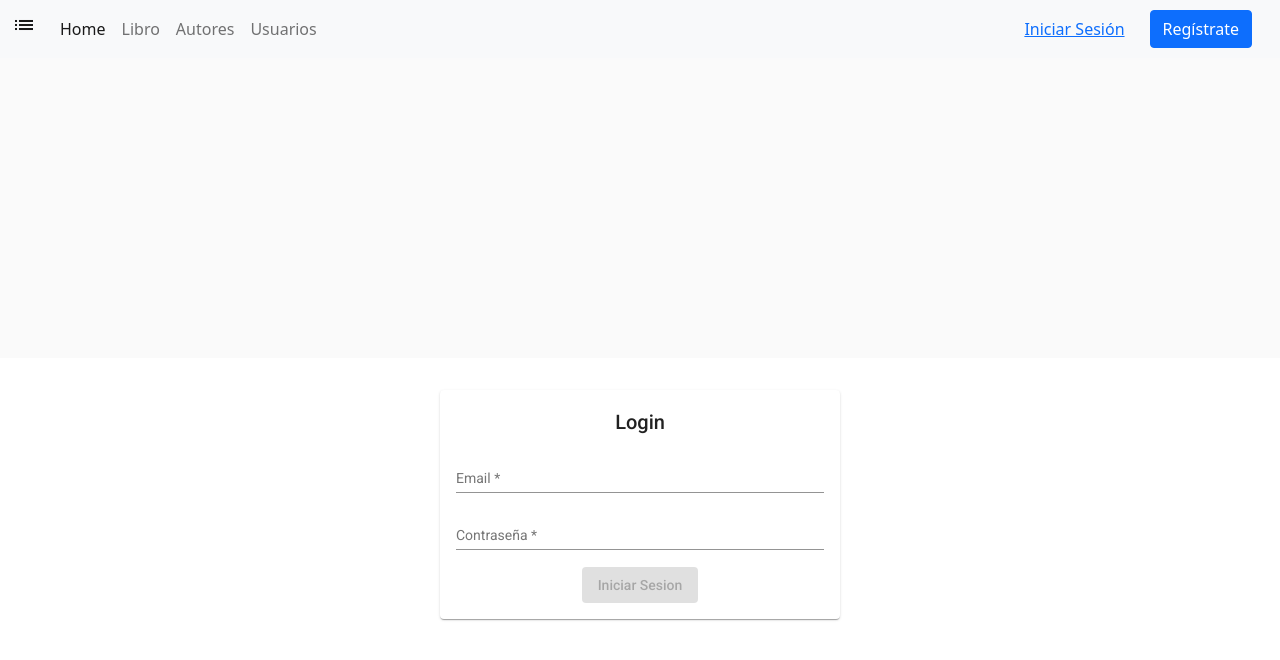
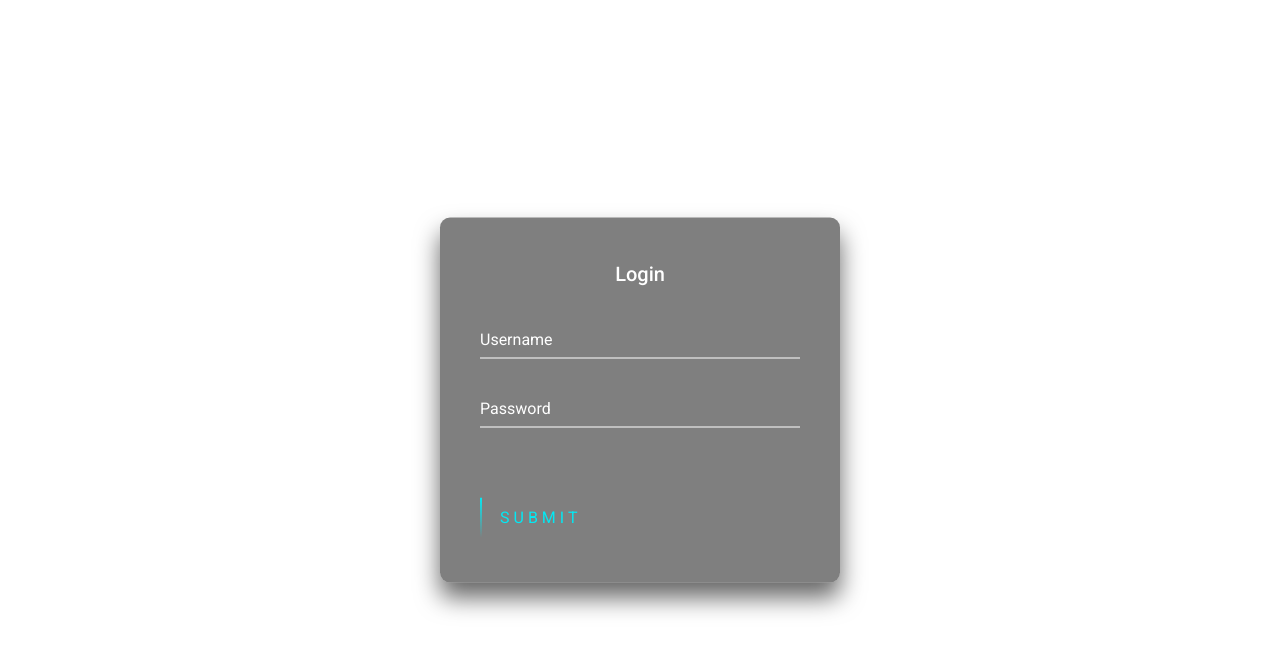
Before and after one commit to sarabarrado/SaraBR, an Angular app: page / in a window 1280 px wide. Shown: the top 660 px of the page. Built offline with nearby package versions, Linux system fonts and the light colour scheme; no server answers.

Commit message:
Login modificado

```diff
--- a/src/app/app.component.css
+++ b/src/app/app.component.css
@@ -14,3 +14,171 @@
 .example-sidenav {
   padding: 20px;
 }
+
+html {
+    height: 100%;
+  }
+  body {
+    margin:0;
+    padding:0;
+    font-family: sans-serif;
+    background: linear-gradient(#141e30, #243b55);
+  }
+
+  .login-box {
+    position: absolute;
+    top: 50%;
+    left: 50%;
+    width: 400px;
+    padding: 40px;
+    transform: translate(-50%, -50%);
+    background: rgba(0,0,0,.5);
+    box-sizing: border-box;
+    box-shadow: 0 15px 25px rgba(0,0,0,.6);
+    border-radius: 10px;
+  }
+
+  .login-box h2 {
+    margin: 0 0 30px;
+    padding: 0;
+    color: #fff;
+    text-align: center;
+  }
+
+  .login-box .user-box {
+    position: relative;
+  }
+
+  .login-box .user-box input {
+    width: 100%;
+    padding: 10px 0;
+    font-size: 16px;
+    color: #fff;
+    margin-bottom: 30px;
+    border: none;
+    border-bottom: 1px solid #fff;
+    outline: none;
+    background: transparent;
+  }
+  .login-box .user-box label {
+    position: absolute;
+    top:0;
+    left: 0;
+    padding: 10px 0;
+    font-size: 16px;
+    color: #fff;
+    pointer-events: none;
+    transition: .5s;
+  }
+
+  .login-box .user-box input:focus ~ label,
+  .login-box .user-box input:valid ~ label {
+    top: -20px;
+    left: 0;
+    color: #03e9f4;
+    font-size: 12px;
+  }
+
+  .login-box form a {
+    position: relative;
+    display: inline-block;
+    padding: 10px 20px;
+    color: #03e9f4;
+    font-size: 16px;
+    text-decoration: none;
+    text-transform: uppercase;
+    overflow: hidden;
+    transition: .5s;
+    margin-top: 40px;
+    letter-spacing: 4px
+  }
+
+  .login-box a:hover {
+    background: #03e9f4;
+    color: #fff;
+    border-radius: 5px;
+    box-shadow: 0 0 5px #03e9f4,
+                0 0 25px #03e9f4,
+                0 0 50px #03e9f4,
+                0 0 100px #03e9f4;
+  }
+
+  .login-box a span {
+    position: absolute;
+    display: block;
+  }
+
+  .login-box a span:nth-child(1) {
+    top: 0;
+    left: -100%;
+    width: 100%;
+    height: 2px;
+    background: linear-gradient(90deg, transparent, #03e9f4);
+    animation: btn-anim1 1s linear infinite;
+  }
+
+  @keyframes btn-anim1 {
+    0% {
+      left: -100%;
+    }
+    50%,100% {
+      left: 100%;
+    }
+  }
+
+  .login-box a span:nth-child(2) {
+    top: -100%;
+    right: 0;
+    width: 2px;
+    height: 100%;
+    background: linear-gradient(180deg, transparent, #03e9f4);
+    animation: btn-anim2 1s linear infinite;
+    animation-delay: .25s
+  }
+
+  @keyframes btn-anim2 {
+    0% {
+      top: -100%;
+    }
+    50%,100% {
+      top: 100%;
+    }
+  }
+
+  .login-box a span:nth-child(3) {
+    bottom: 0;
+    right: -100%;
+    width: 100%;
+    height: 2px;
+    background: linear-gradient(270deg, transparent, #03e9f4);
+    animation: btn-anim3 1s linear infinite;
+    animation-delay: .5s
+  }
+
+  @keyframes btn-anim3 {
+    0% {
+      right: -100%;
+    }
+    50%,100% {
+      right: 100%;
+    }
+  }
+
+  .login-box a span:nth-child(4) {
+    bottom: -100%;
+    left: 0;
+    width: 2px;
+    height: 100%;
+    background: linear-gradient(360deg, transparent, #03e9f4);
+    animation: btn-anim4 1s linear infinite;
+    animation-delay: .75s
+  }
+
+  @keyframes btn-anim4 {
+    0% {
+      bottom: -100%;
+    }
+    50%,100% {
+      bottom: 100%;
+    }
+  }
--- a/src/app/app.component.html
+++ b/src/app/app.component.html
@@ -1,52 +1,46 @@
-<!doctype html>
-<html lang="en">
-<head>
+<!-- <mat-card>
+  <mat-card-content>
+    <div fxLayout="column" fxLayoutAlign="center center">
+    <form #loginForm="ngForm" (ngSubmit)="onSubmit()">
 
-  <link rel="icon" type="image/x-icon" href="favicon.ico">
-  <script src="https://cdn.jsdelivr.net/npm/@popperjs/core@2.9.2/dist/umd/popper.min.js" integrity="sha384-IQsoLXl5PILFhosVNubq5LC7Qb9DXgDA9i+tQ8Zj3iwWAwPtgFTxbJ8NT4GN1R8p" crossorigin="anonymous"></script>
-
-  <link href="https://cdn.jsdelivr.net/npm/bootstrap@5.0.2/dist/css/bootstrap.min.css" rel="stylesheet" integrity="sha384-EVSTQN3/azprG1Anm3QDgpJLIm9Nao0Yz1ztcQTwFspd3yD65VohhpuuCOmLASjC" crossorigin="anonymous">
-  <script src="https://cdn.jsdelivr.net/npm/bootstrap@5.0.2/dist/js/bootstrap.bundle.min.js" integrity="sha384-MrcW6ZMFYlzcLA8Nl+NtUVF0sA7MsXsP1UyJoMp4YLEuNSfAP+JcXn/tWtIaxVXM" crossorigin="anonymous"></script>
-</head>
-<body>
-<nav class="navbar navbar-expand-lg navbar-light bg-light">
-  <div class="container-fluid">
-
-    <a class="navbar-brand" (click)="drawer.toggle()" ><mat-icon>list</mat-icon></a>
-
-    <div
-      class="collapse navbar-collapse"
-      id="navbarNavAltMarkup">
-      <div class="navbar-nav">
-        <a class="nav-link active" aria-current="page" routerLink="/">Home</a>
-        <a class="nav-link" routerLink="/libros" routerLinkActive="active">Libro</a>
-        <a class="nav-link" routerLink="/autores" routerLinkActive="active">Autores</a>
-        <a class="nav-link" routerLink="/usuarios" routerLinkActive="active">Usuarios</a>
-
-
-      </div>
+      <h2>Login</h2>
+       <mat-error *ngIf="!loginValid">
+        The username and password were not recognized
+      </mat-error>
+      <mat-form-field>
+        <input matInput placeholder="Email"  [(ngModel)]="user" name="user" required>
+        <mat-error>
+          Please provide a valid email address
+        </mat-error>
+      </mat-form-field>
+      <mat-form-field>
+        <input matInput type="password" placeholder="Contraseña" [(ngModel)]="password" name="password" required>
+        <mat-error>
+          Please provide a valid password
+        </mat-error>
+      </mat-form-field>
+      <button mat-raised-button color="primary" [disabled]="!loginForm.form.valid">Iniciar Sesion</button>
+    </form>
+  </div>
+  </mat-card-content>
+</mat-card> -->
+<div class="login-box">
+  <h2>Login</h2>
+  <form>
+    <div class="user-box">
+      <input type="text" name="" required>
+      <label>Username</label>
     </div>
-
-    <div class="d-flex align-items-center">
-      <a><button type="button" routerLink="/login" class="btn btn-link px-3 me-2">
-        Iniciar Sesión
-      </button></a>
-      <a routerLink="/registro-usuarios"><button type="button" class="btn btn-primary me-3">
-        Regístrate
-      </button>
+    <div class="user-box">
+      <input type="password" name="" required="">
+      <label>Password</label>
+    </div>
+    <a href="#">
+      <span></span>
+      <span></span>
+      <span></span>
+      <span></span>
+      Submit
     </a>
-  </div>
-  </div>
-</nav>
-<mat-drawer-container class="example-container" >
-  <mat-drawer #drawer class="example-sidenav" mode="side">
-    <a class="nav-link" routerLink="/libros" routerLinkActive="active">Libro <mat-icon>book</mat-icon></a>
-        <a class="nav-link" routerLink="/autores" routerLinkActive="active">Autores<mat-icon>person</mat-icon></a>
-        <a class="nav-link" routerLink="/usuarios" routerLinkActive="active">Usuarios<mat-icon>person_add</mat-icon></a>
-  </mat-drawer>
-
-
-</mat-drawer-container>
-<router-outlet></router-outlet>
-</body>
-</html>
+  </form>
+</div>
--- a/src/app/app.component.ts
+++ b/src/app/app.component.ts
@@ -3,6 +3,8 @@ import { HttpClient } from '@angular/common/http';
 import { registerLocaleData } from '@angular/common';
 import { MatTableDataSource } from '@angular/material/table';
 import { Libros } from 'src/models/libros';
+import { AuthenticationService } from './authentication.service';
+import { Router } from '@angular/router';
 
 export interface PeriodicElement {
   name: string;
@@ -20,45 +22,27 @@ export interface PeriodicElement {
 
 
 export class AppComponent {
-  showFiller = false;
-  data: any;
-  displayedColumns: string[] = ['titulo', 'precio', 'genero', 'año'];
+  user: string = "";
+  password: string = "";
+  errorMessage: string | undefined;
+  constructor(private authService: AuthenticationService, private router: Router) { }
 
-
-  constructor(private http: HttpClient) {}
-  ngOnInit() {
-    //this.makeApiResponse();
-   this.makeApiRequest();
+  ngOnInit(): void {
   }
-
-  public listaLibros: Libros[] = [];
-  public dataSourceLibros = new MatTableDataSource();
-  makeApiRequest() {
-    this.http.get<any[]>('http://localhost:8082/api/libros').subscribe(
-      response => {
-        this.dataSourceLibros.data = response;
-        console.log("lo que devuelve de usuarios: " + this.dataSourceLibros.data);
-
-        // procesar la respuesta de la API
-      },
-    );
+  onSubmit() {
+    this.authService.login(this.user, this.password)
+      .subscribe(
+        success => {
+          if (success) {
+            // redirigir al usuario a la página principal
+          } else {
+            this.errorMessage = 'Usuario o contraseña inválidos';
+          }
+        },
+        error => {
+          this.errorMessage = 'Ocurrió un error al intentar iniciar sesión';
+          console.log(error);
+        }
+      );
+  }
 }
-
-
-makeApiResponse(){
-  const registro={
-    name: 'Luis',
-    mail:'luis@gmail.com',
-    password:'12345',
-    libro_id:7
-
-  }
-  this.http.post('http://localhost:8082/api/usuarios',registro).subscribe(
-    (response) =>{
-     this.data = response;
-     console.log("usuario nuevo" + response);
-    }
-  )
-
-}
-}
--- a/src/app/app.module.ts
+++ b/src/app/app.module.ts
@@ -19,6 +19,7 @@ import { MatInputModule } from '@angular/material/input';
 import { MatIconModule } from '@angular/material/icon';
 import { UsuariosComponent } from './components/usuarios/usuarios.component';
 import {MatCardModule} from '@angular/material/card';
+import { HomeComponent } from './components/home/home.component';
 
 @NgModule({
     declarations: [
@@ -28,6 +29,7 @@ import {MatCardModule} from '@angular/material/card';
         LibrosComponent,
         AutoresComponent,
         UsuariosComponent,
+        HomeComponent,
 
     ],
     providers: [],
--- /dev/null
+++ b/src/app/components/home/home.component.html
@@ -0,0 +1,44 @@
+<!doctype html>
+<html lang="en">
+<head>
+
+  <link rel="icon" type="image/x-icon" href="favicon.ico">
+  <script src="https://cdn.jsdelivr.net/npm/@popperjs/core@2.9.2/dist/umd/popper.min.js" integrity="sha384-IQsoLXl5PILFhosVNubq5LC7Qb9DXgDA9i+tQ8Zj3iwWAwPtgFTxbJ8NT4GN1R8p" crossorigin="anonymous"></script>
+
+  <link href="https://cdn.jsdelivr.net/npm/bootstrap@5.0.2/dist/css/bootstrap.min.css" rel="stylesheet" integrity="sha384-EVSTQN3/azprG1Anm3QDgpJLIm9Nao0Yz1ztcQTwFspd3yD65VohhpuuCOmLASjC" crossorigin="anonymous">
+  <script src="https://cdn.jsdelivr.net/npm/bootstrap@5.0.2/dist/js/bootstrap.bundle.min.js" integrity="sha384-MrcW6ZMFYlzcLA8Nl+NtUVF0sA7MsXsP1UyJoMp4YLEuNSfAP+JcXn/tWtIaxVXM" crossorigin="anonymous"></script>
+</head>
+<body>
+<nav class="navbar navbar-expand-lg navbar-light bg-light">
+  <div class="container-fluid">
+
+    <a class="navbar-brand"><mat-icon>list</mat-icon></a>
+
+    <div
+      class="collapse navbar-collapse"
+      id="navbarNavAltMarkup">
+      <div class="navbar-nav">
+        <a class="nav-link active" aria-current="page" routerLink="/">Home</a>
+        <a class="nav-link" routerLink="/libros" routerLinkActive="active">Libro</a>
+        <a class="nav-link" routerLink="/autores" routerLinkActive="active">Autores</a>
+        <a class="nav-link" routerLink="/usuarios" routerLinkActive="active">Usuarios</a>
+
+
+      </div>
+    </div>
+
+    <div class="d-flex align-items-center">
+      <a><button type="button" routerLink="/login" class="btn btn-link px-3 me-2">
+        Iniciar Sesión
+      </button></a>
+      <a routerLink="/registro-usuarios"><button type="button" class="btn btn-primary me-3">
+        Regístrate
+      </button>
+    </a>
+  </div>
+  </div>
+</nav>
+
+
+</body>
+</html>
--- /dev/null
+++ b/src/app/components/home/home.component.ts
@@ -0,0 +1,15 @@
+import { Component, OnInit } from '@angular/core';
+
+@Component({
+  selector: 'app-home',
+  templateUrl: './home.component.html',
+  styleUrls: ['./home.component.css']
+})
+export class HomeComponent implements OnInit {
+
+  constructor() { }
+
+  ngOnInit(): void {
+  }
+
+}
```
Also changed, not shown: src/app/components/home/home.component.css (added), 1 other file (tests, documents, lock files or other folders).
